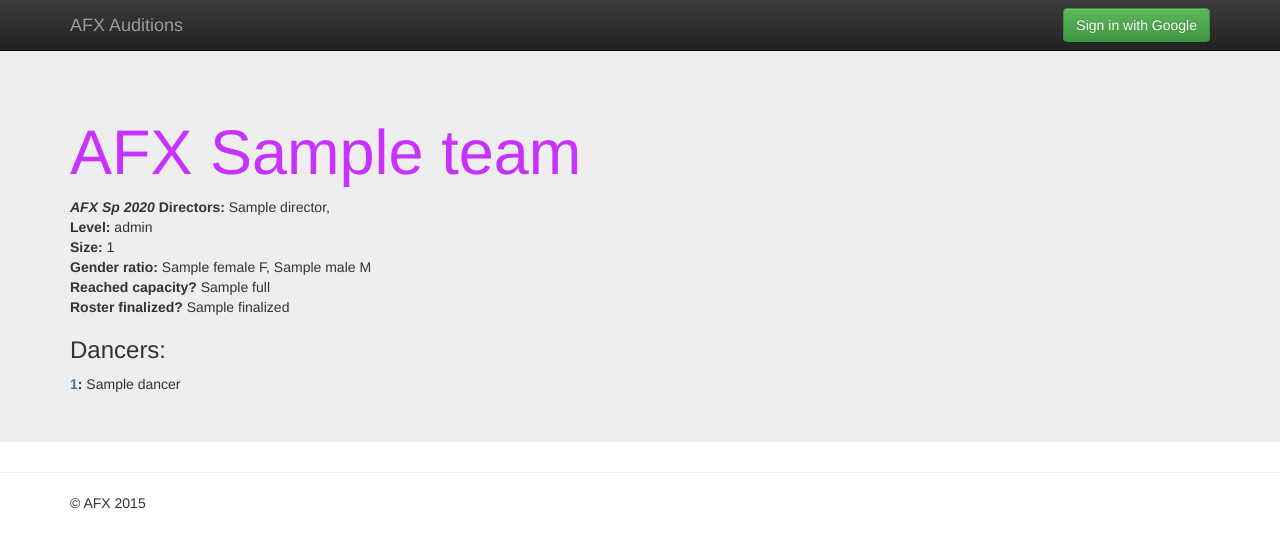
After one commit to albertweng13/afx_audition_site, a Django app: template audition_site/templates/audition_site/team.html in a window 1280 px wide. The commit adds this page. Shown: the top 548 px of the page. Run offline with Django 3.2, Linux system fonts and the light colour scheme; tables that the repository leaves empty hold one stand-in row (values such as "Sample post"); the template is opened without the code that fills it: values that come from a table or form of the project are taken from there, most other values are stand-ins (such as "Sample title", 1, 10 or a date in 2020); parts of the project's set-up code (start-up, migrations or seed data) failed here and were passed over; some libraries are stand-ins or nearby versions.

Commit message:
im too tired rn

```diff
--- a/audition_site/apps/org/admin.py
+++ b/audition_site/apps/org/admin.py
@@ -11,7 +11,7 @@ class DirectorAdmin(admin.ModelAdmin):
 
 @admin.register(models.Semester)
 class SemAdmin(admin.ModelAdmin):
-    list_display = ("admin_name", "choosingProjects", "allSet")#, #"castingGroups")
+    list_display = ("admin_name", "choosingProjects", "allSet", "trainingFinalized", "projectsFinalized")#, #"castingGroups")
     search_fields = ["user__username"]
 
 @admin.register(models.Team)
--- a/audition_site/apps/org/models.py
+++ b/audition_site/apps/org/models.py
@@ -80,6 +80,12 @@ class Semester(models.Model):
     def __str__(self):
         return ("AFX " + self.season + " " + str(self.year))
 
+    def projectsFinalized(self):
+        return not self.choosingProjects
+
+    def trainingFinalized(self):
+        return self.allSet
+
 class CastingGroup(models.Model):
     semester = models.ForeignKey(
         Semester,
@@ -152,6 +158,10 @@ class Dancer(models.Model):
     def disputed(self):
         return self.numClaims>2
 
+    @property
+    def team_offers(self):
+        return self.teams.all()
+
     class Meta:
         verbose_name = _("Dancer")
         verbose_name_plural = _("Dancers")
@@ -196,14 +206,33 @@ class Team(models.Model):
 
     @property
     def size_limit(self):
-        if level=='T':
+        if self.level=='T':
             return 15
         else:
             return float('inf')
 
     @property
+    def gender_ratio(self):
+        f = self.dancers.all().filter(gender='F').count()
+        m = self.dancers.all().filter(gender='M').count()
+
+        return (f, m)
+
+    @property
     def reached_limit(self):
         return (self.team_size > self.size_limit)
+
+    @property
+    def team_directors(self):
+        return self.directors.all()
+
+    @property
+    def choosingDancers(self):
+        if self.level=='P':
+            return (not allSet) and (self.semester.choosingProjects == True)
+        else:
+            return (not allSet) and (self.semester.choosingTraining == True)
+
 
 # Team(level=Team.TRAINING)
 
--- /dev/null
+++ b/audition_site/templates/audition_site/team.html
@@ -0,0 +1,34 @@
+{% extends "base.html" %}
+{% load tz %}
+{% load l10n %}
+
+{% block head_title %}AFX Auditions{% endblock %}
+
+{% block content %}
+    <!-- Main jumbotron for a primary marketing message or call to action -->
+    <div class="jumbotron">
+      <div class="container">
+        <h1>AFX {{team.name}}</h1>
+        <b><i>{{team.semester}}</i></b>
+        <b>Directors: </b> {% for d in team.team_directors %}
+        	{{d.name}},
+        	{% endfor %}<br>
+        <b>Level: </b> {{level}} <br>
+        <b>Size: </b> {{size}} <br>
+        <b>Gender ratio: </b> {{female}} F, {{male}} M <br>
+        <b>Reached capacity? </b> {{full}} <br>
+        <b>Roster finalized? </b> {{finalized}} <br>
+
+	<h3>Dancers:</h3>
+	<div class="newspaper">
+		{% for d in dancers%}
+			<a href="/dancer/{{d.id}}"><b>{{d.id}}</a>: </b> {{d.name}}
+			<br>
+		{% endfor %}
+	</div>
+
+      </div>
+    </div>
+
+
+{% endblock %}
--- a/audition_site/urls.py
+++ b/audition_site/urls.py
@@ -30,6 +30,7 @@ urlpatterns = [
     views.home_files, name='home-files'),
     url(r'^accounts/logout/$', 'django.contrib.auth.views.logout', {'next_page': '/'}),
     url(r'^accounts/', include('allauth.urls')),
+    url(r'^team/', views.team),
     # url(r'^dancer/', DancerIdView.as_view()),
     url(r'^successsignup/(?P<id>[0-9]+)/$', views.dancerId),
     url(r'^dancer/(?P<dancerId>[0-9]+)/$', views.dancerProfile),
```
Also changed, not shown: audition_site/templates/audition_site/dancer.html (+9 -25 lines), audition_site/views.py (+32 -6 lines).
